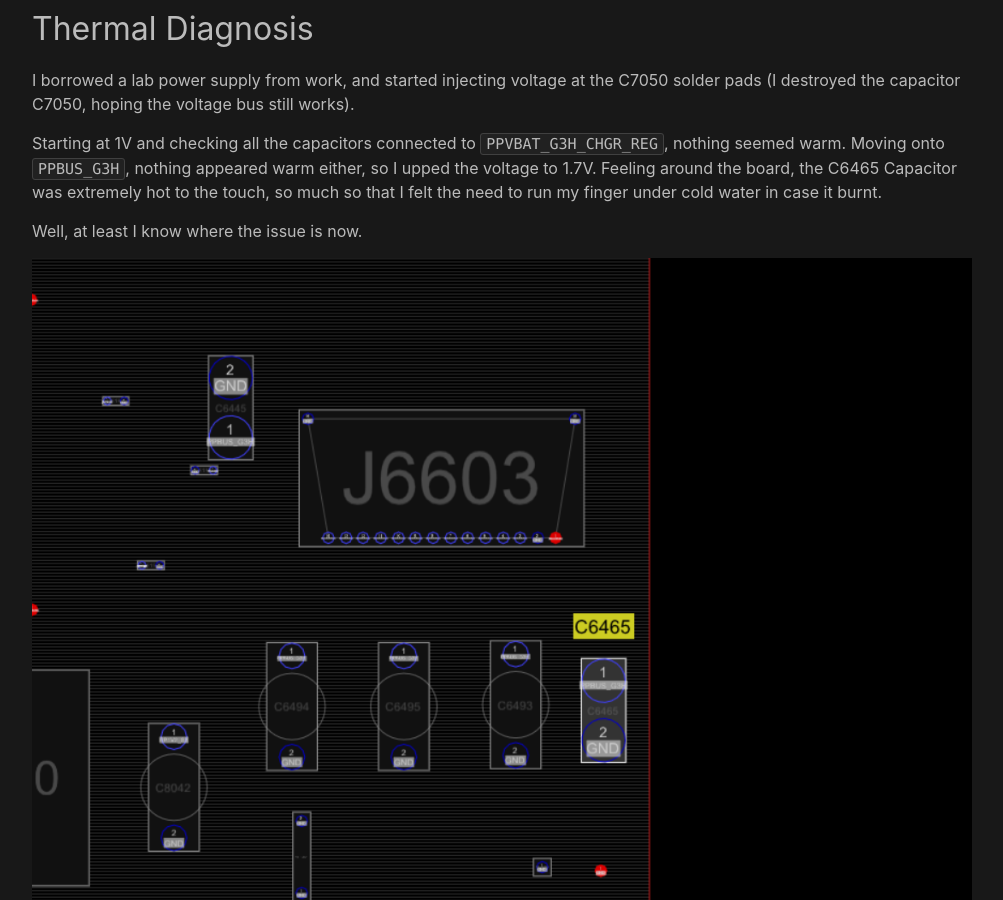
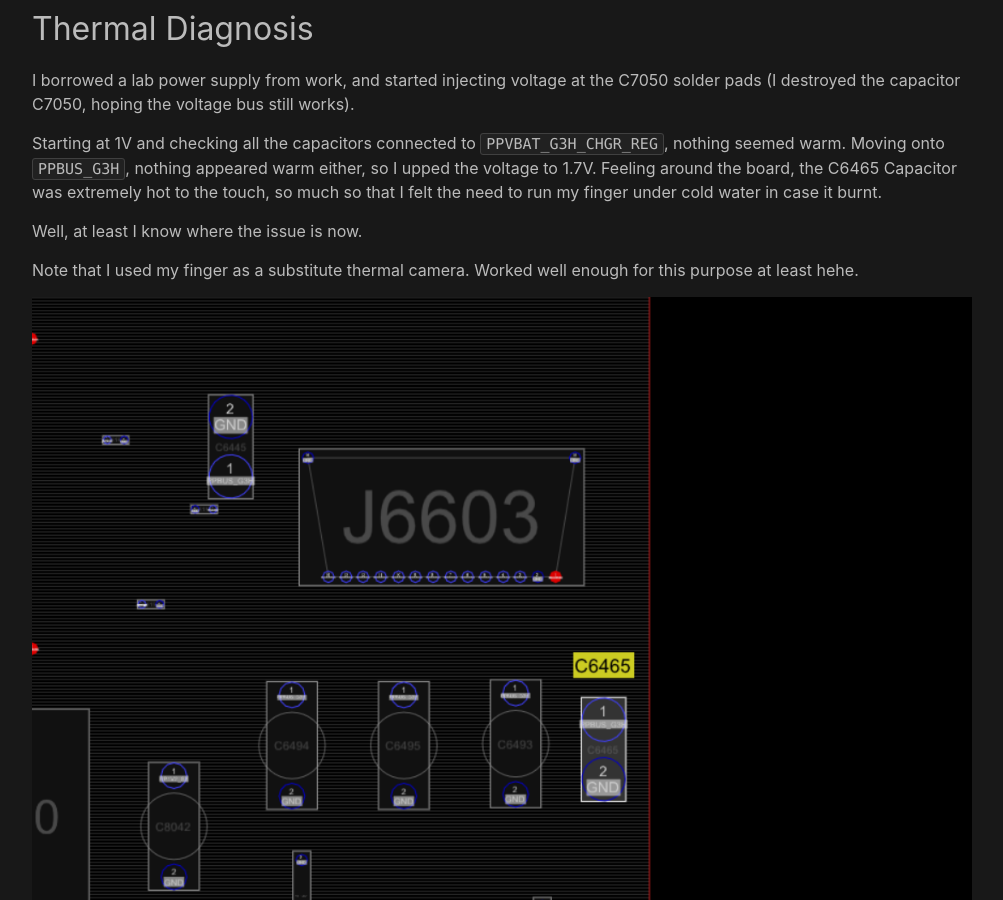
Before and after one commit to Cubie87/cubie87.github.io, a Jekyll site: the page built from posts/2024-a1708/repair.md, in a window 1280 px wide and 900 px high, scrolled down 2712 px. Shown: the whole window, without its empty margins (138-1141 px from the left). Built offline with Jekyll 4.4.1, drawn with Linux system fonts in a browser that asks for light colours; our own code applies the rules of GitHub Pages for plain Markdown files; some of the changed text lies outside the part shown.

Commit message:
updated mbp repair with jokes

```diff
--- a/posts/2024-a1708/repair.md
+++ b/posts/2024-a1708/repair.md
@@ -66,6 +66,8 @@
 
 Well, at least I know where the issue is now.
 
+Note that I used my finger as a substitute thermal camera. Worked well enough for this purpose at least hehe.
+
 ![dead cap found](c6465.png)
 
 I ripped off the capacitor and cleaned up the solder pads. (I should clarify, I de-soldered the capacitor)
@@ -80,7 +82,7 @@
 
 ![first boot (in my hands at least)](repairedBoot.png)
 
-Most of the resources utilised to action this repair is by Louis Rossmann. A very similar diagnosis process is covered [here](https://www.youtube.com/watch?v=S8rdaJQQVqg)
+Most of the resources utilised to action this repair is by Louis Rossmann. A very similar diagnosis process is covered [here](https://www.youtube.com/watch?v=S8rdaJQQVqg). You might recognise the "owie!" test in that video, was the main inspiration for my own "owie!" test.
 
 ## Dead USB Controller
 
```
